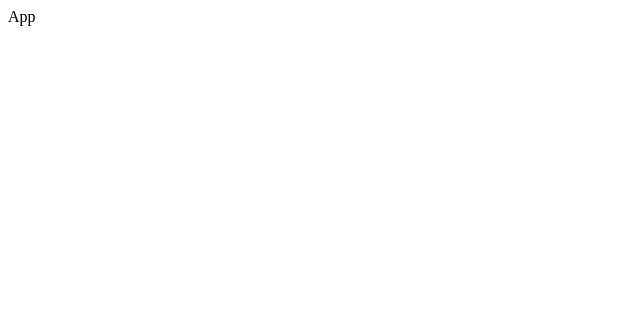
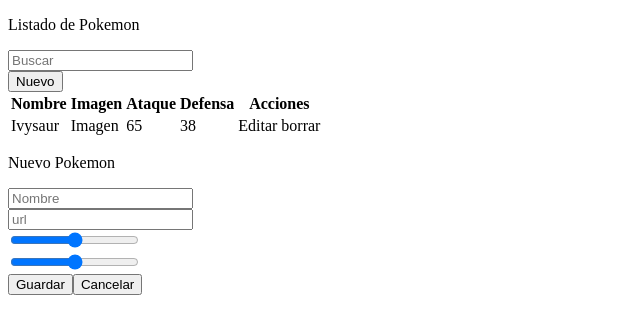
Before and after one commit to jisazamp/pokemon-test, a React (Vite) app: page / in a window 1280 px wide. Shown: the top 334 px of the page, without its empty margins (0-640 px from the left). Built offline with nearby package versions, Linux system fonts and the light colour scheme.

Commit message:
Basic HTML Markup

```diff
--- a/package.json
+++ b/package.json
@@ -10,7 +10,8 @@
   },
   "dependencies": {
     "react": "^18.2.0",
-    "react-dom": "^18.2.0"
+    "react-dom": "^18.2.0",
+    "react-icons": "^4.4.0"
   },
   "devDependencies": {
     "@types/react": "^18.0.15",
--- a/src/App.jsx
+++ b/src/App.jsx
@@ -1,5 +1,11 @@
+import Home from './pages/Home';
+
 const App = () => {
-  return <div>App</div>;
+  return (
+    <>
+      <Home />
+    </>
+  );
 };
 
 export default App;
--- /dev/null
+++ b/src/pages/Home.jsx
@@ -0,0 +1,69 @@
+const Home = () => {
+  return (
+    <div>
+      <p>Listado de Pokemon</p>
+
+      <div>
+        <form>
+          <input type='text' placeholder='Buscar' />
+        </form>
+
+        <button>Nuevo</button>
+      </div>
+
+      <table>
+        <thead>
+          <tr>
+            <th scope='col'>Nombre</th>
+            <th scope='col'>Imagen</th>
+            <th scope='col'>Ataque</th>
+            <th scope='col'>Defensa</th>
+            <th scope='col'>Acciones</th>
+          </tr>
+        </thead>
+        <tbody>
+          <tr>
+            <td scope='row'>Ivysaur</td>
+            <td>Imagen</td>
+            <td>65</td>
+            <td>38</td>
+            <td>Editar borrar</td>
+          </tr>
+        </tbody>
+      </table>
+
+      <div>
+        <form>
+          <p>Nuevo Pokemon</p>
+
+          <div>
+            <label htmlFor='name'></label>
+            <input id='name' type='text' placeholder='Nombre' />
+          </div>
+
+          <div>
+            <label htmlFor='image'></label>
+            <input id='image' type='text' placeholder='url' />
+          </div>
+
+          <div>
+            <label htmlFor='attack'></label>
+            <input type='range' min='0' max='100' class='slider' id='attack' />
+          </div>
+
+          <div>
+            <label htmlFor='defense'></label>
+            <input type='range' min='0' max='100' class='slider' id='defense' />
+          </div>
+
+          <div>
+            <button>Guardar</button>
+            <button>Cancelar</button>
+          </div>
+        </form>
+      </div>
+    </div>
+  );
+};
+
+export default Home;
```
Also changed, not shown: 1 other file (tests, documents, lock files or other folders).
